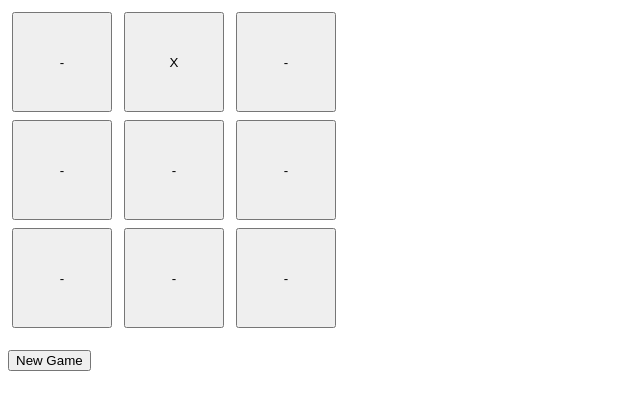
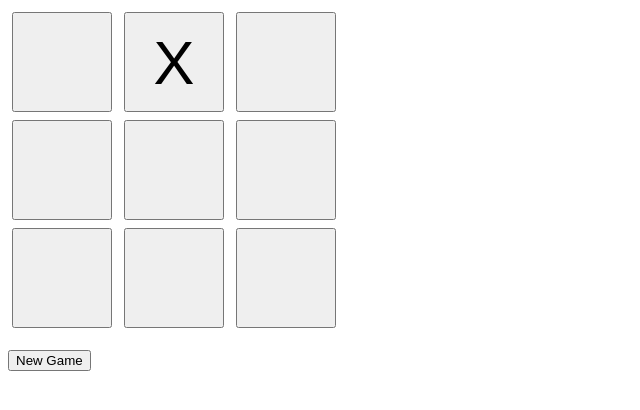
Before and after one commit to Andrey-Shatunov/xo, a Django app: page /polls/xo/ in a window 1280 px wide. Shown: the top 410 px of the page, without its empty margins (0-640 px from the left). Run offline with Django 3.2, Linux system fonts and the light colour scheme; tables that the repository leaves empty hold one stand-in row (values such as "Sample post").

Commit message:
xo pre end

```diff
--- a/polls/templates/polls/my.html
+++ b/polls/templates/polls/my.html
@@ -9,18 +9,18 @@
 {#	{% if not i|mod:3 %}#}
 {#	<br>#}
 {#	{%endif%}#}
-{#	<input style="width:100px;height:100px" hspace="4" vspace="4" type="button" name="b{{i}}" value="" />#}
+{#	<input style="width:100px;height:100px;" hspace="4" vspace="4" type="button" name="b{{i}}" value="" />#}
 {#{% endfor %}#}
 
 {% for i in my_steps0 %}
 	{% if i == 0 %}
-		<input id={{ forloop.counter0 }} onclick='getid(this);' style="width:100px;height:100px" hspace="4" vspace="4" type="button" name="b{{ forloop.counter }}" value="O" />
+		<input id={{ forloop.counter0 }} onclick='getid(this);' style="font:46pt Arial, Helvetica, sans-serif; width:100px;height:100px" hspace="4" vspace="4" type="button" name="b{{ forloop.counter }}" value="O" />
 	{%endif%}
 	{% if i == 1%}
-		<input id={{ forloop.counter0 }} onclick='getid(this);' style="width:100px;height:100px" hspace="4" vspace="4" type="button" name="b{{ forloop.counter }}" value="X" />
+		<input id={{ forloop.counter0 }} onclick='getid(this);' style="font:46pt Arial, Helvetica, sans-serif; width:100px;height:100px" hspace="4" vspace="4" type="button" name="b{{ forloop.counter }}" value="X" />
 	{%endif%}
 	{% if i == 2 %}
-		<input id={{ forloop.counter0 }} onclick='getid(this);' style="width:100px;height:100px" hspace="4" vspace="4" type="button" name="b{{ forloop.counter }}" value="-" />
+		<input id={{ forloop.counter0 }} onclick='getid(this);' style="font:46pt Arial, Helvetica, sans-serif;width:100px;height:100px" hspace="4" vspace="4" type="button" name="b{{ forloop.counter }}" value=" " />
 	{%endif%}
 	{% if forloop.counter0 == 2 %}
 	<br>
```
Also changed, not shown: db.sqlite3.
